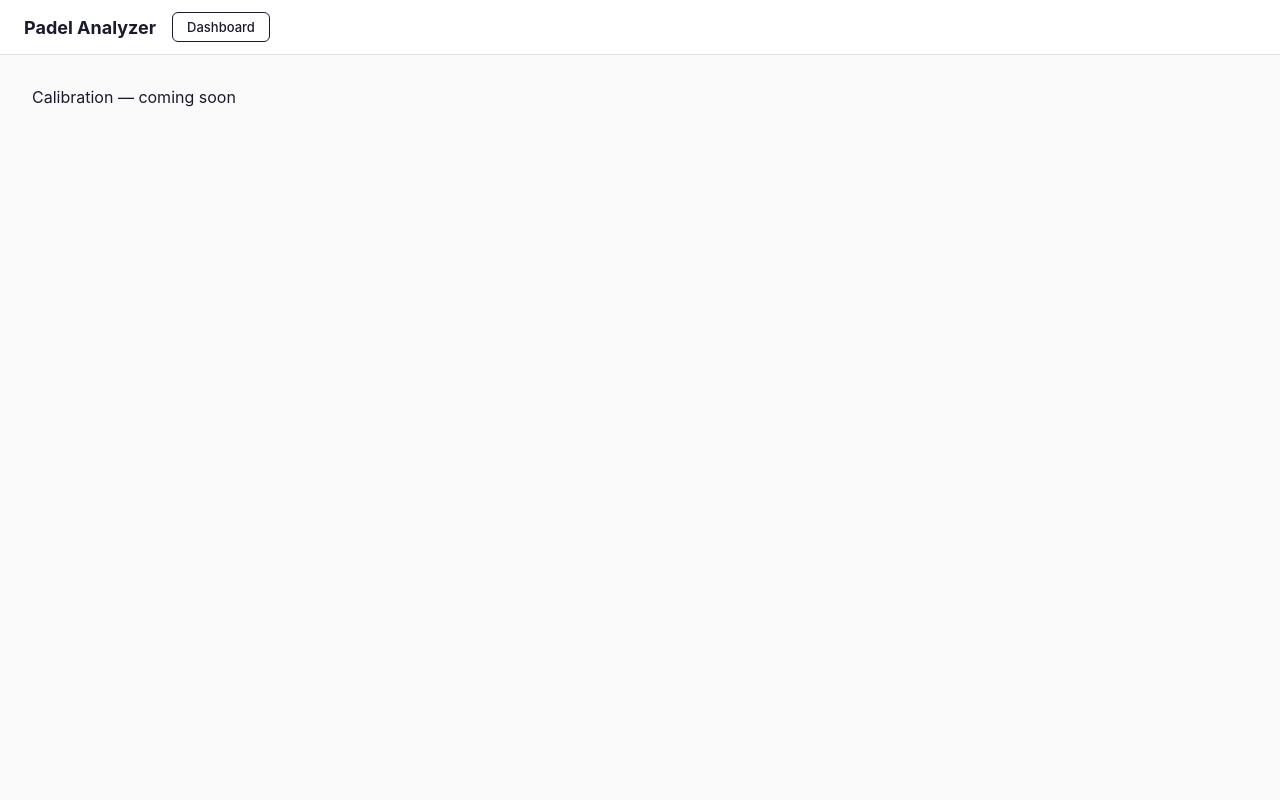
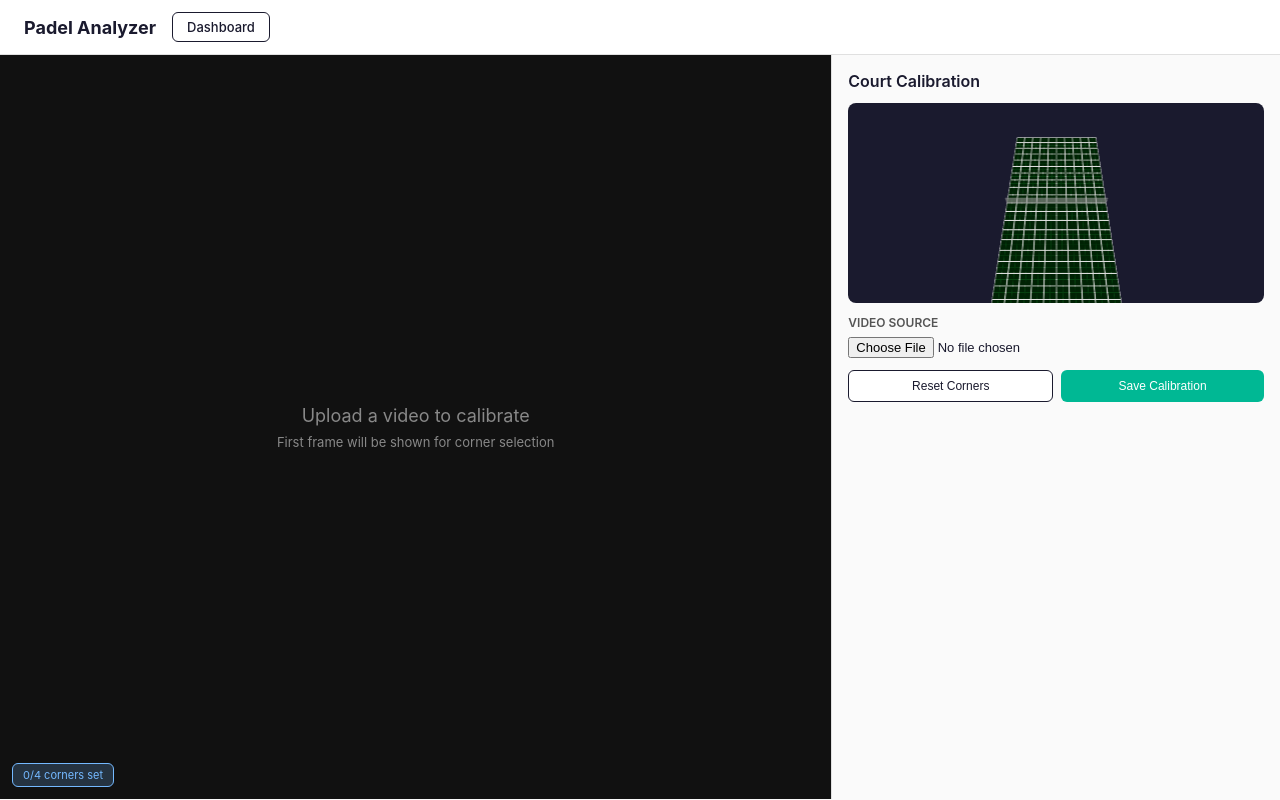
Before and after one commit to jpliem/padel_analyzer, a React (Create React App) app in the folder frontend/: page /match/1/calibrate in a window 1280 px wide. Built offline with nearby package versions, Linux system fonts and the light colour scheme.

Commit message:
feat: Calibration page with interactive corner clicking and 3D preview

```diff
--- /dev/null
+++ b/frontend/src/components/CalibrationCanvas.tsx
@@ -0,0 +1,105 @@
+import React, { useRef, useState, useEffect } from 'react';
+
+interface Props {
+  videoFile: File | null;
+  corners: number[][];
+  onCornerClick: (x: number, y: number) => void;
+  onReset: () => void;
+}
+
+const CalibrationCanvas: React.FC<Props> = ({ videoFile, corners, onCornerClick, onReset }) => {
+  const canvasRef = useRef<HTMLCanvasElement>(null);
+  const videoRef = useRef<HTMLVideoElement>(null);
+  const [videoDims, setVideoDims] = useState({ w: 1280, h: 720 });
+
+  useEffect(() => {
+    if (!videoFile || !videoRef.current) return;
+    const video = videoRef.current;
+    video.src = URL.createObjectURL(videoFile);
+    video.onloadedmetadata = () => {
+      setVideoDims({ w: video.videoWidth, h: video.videoHeight });
+      video.currentTime = 0.1;
+    };
+    video.onseeked = () => {
+      const canvas = canvasRef.current;
+      if (!canvas) return;
+      canvas.width = video.videoWidth;
+      canvas.height = video.videoHeight;
+      const ctx = canvas.getContext('2d');
+      if (ctx) ctx.drawImage(video, 0, 0);
+    };
+  }, [videoFile]);
+
+  useEffect(() => {
+    const canvas = canvasRef.current;
+    if (!canvas || !videoFile) return;
+    const ctx = canvas.getContext('2d');
+    if (!ctx) return;
+    if (videoRef.current) ctx.drawImage(videoRef.current, 0, 0);
+
+    if (corners.length > 0) {
+      ctx.strokeStyle = corners.length === 4 ? '#00b894' : '#74b9ff';
+      ctx.lineWidth = 2;
+      ctx.setLineDash(corners.length === 4 ? [] : [6, 4]);
+      ctx.beginPath();
+      corners.forEach((c, i) => {
+        if (i === 0) ctx.moveTo(c[0], c[1]);
+        else ctx.lineTo(c[0], c[1]);
+      });
+      if (corners.length === 4) ctx.closePath();
+      ctx.stroke();
+
+      corners.forEach((c, i) => {
+        ctx.beginPath();
+        ctx.arc(c[0], c[1], 8, 0, Math.PI * 2);
+        ctx.fillStyle = '#74b9ff';
+        ctx.fill();
+        ctx.strokeStyle = 'white';
+        ctx.lineWidth = 2;
+        ctx.stroke();
+        ctx.fillStyle = 'white';
+        ctx.font = 'bold 10px sans-serif';
+        ctx.textAlign = 'center';
+        ctx.textBaseline = 'middle';
+        ctx.fillText(String(i + 1), c[0], c[1]);
+      });
+    }
+  }, [corners, videoFile]);
+
+  const handleCanvasClick = (e: React.MouseEvent<HTMLCanvasElement>) => {
+    if (corners.length >= 4) return;
+    const canvas = canvasRef.current;
+    if (!canvas) return;
+    const rect = canvas.getBoundingClientRect();
+    const scaleX = videoDims.w / rect.width;
+    const scaleY = videoDims.h / rect.height;
+    const x = (e.clientX - rect.left) * scaleX;
+    const y = (e.clientY - rect.top) * scaleY;
+    onCornerClick(Math.round(x), Math.round(y));
+  };
+
+  return (
+    <div style={{ position: 'relative', background: '#111', display: 'flex', alignItems: 'center', justifyContent: 'center', height: '100%' }}>
+      <video ref={videoRef} style={{ display: 'none' }} muted />
+      {videoFile ? (
+        <canvas ref={canvasRef} onClick={handleCanvasClick}
+          style={{ maxWidth: '100%', maxHeight: '100%', cursor: corners.length < 4 ? 'crosshair' : 'default' }} />
+      ) : (
+        <div style={{ color: '#888', textAlign: 'center', padding: 40 }}>
+          <div style={{ fontSize: 18, marginBottom: 8 }}>Upload a video to calibrate</div>
+          <div style={{ fontSize: 13 }}>First frame will be shown for corner selection</div>
+        </div>
+      )}
+      {videoFile && (
+        <div style={{ position: 'absolute', top: 12, left: 12, padding: '6px 12px', background: 'rgba(0,0,0,0.7)', borderRadius: 6, color: 'white', fontSize: 12 }}>
+          Click 4 court corners: near-left → near-right → far-right → far-left
+        </div>
+      )}
+      <div style={{ position: 'absolute', bottom: 12, left: 12, padding: '4px 10px', background: 'rgba(116,185,255,0.2)', border: '1px solid #74b9ff', borderRadius: 6, color: '#74b9ff', fontSize: 11 }}>
+        {corners.length}/4 corners set
+      </div>
+    </div>
+  );
+};
+
+export default CalibrationCanvas;
--- a/frontend/src/pages/Calibration.tsx
+++ b/frontend/src/pages/Calibration.tsx
@@ -1,3 +1,68 @@
-import React from 'react';
-const Calibration: React.FC = () => <div style={{ padding: 32 }}>Calibration — coming soon</div>;
+import React, { useState } from 'react';
+import { useParams, useNavigate } from 'react-router-dom';
+import { calibrate } from '../api';
+import CalibrationCanvas from '../components/CalibrationCanvas';
+import CourtMiniMap from '../components/CourtMiniMap';
+
+const Calibration: React.FC = () => {
+  const { id } = useParams<{ id: string }>();
+  const navigate = useNavigate();
+  const [videoFile, setVideoFile] = useState<File | null>(null);
+  const [corners, setCorners] = useState<number[][]>([]);
+  const [saving, setSaving] = useState(false);
+  const [saved, setSaved] = useState(false);
+  const [error, setError] = useState<string | null>(null);
+
+  const handleCornerClick = (x: number, y: number) => {
+    if (corners.length < 4) setCorners([...corners, [x, y]]);
+  };
+
+  const handleSave = async () => {
+    if (!id || corners.length !== 4) return;
+    setSaving(true);
+    setError(null);
+    try {
+      await calibrate(id, corners);
+      setSaved(true);
+    } catch (err: any) {
+      setError(err.message);
+    } finally {
+      setSaving(false);
+    }
+  };
+
+  return (
+    <div style={{ display: 'flex', height: 'calc(100vh - 56px)' }}>
+      <div style={{ flex: 2 }}>
+        <CalibrationCanvas videoFile={videoFile} corners={corners} onCornerClick={handleCornerClick} onReset={() => setCorners([])} />
+      </div>
+      <div style={{ flex: 1, minWidth: 280, padding: 16, display: 'flex', flexDirection: 'column', gap: 12, background: '#fafafa', borderLeft: '1px solid #e0e0e0' }}>
+        <h2 style={{ fontSize: 16, fontWeight: 600 }}>Court Calibration</h2>
+        <CourtMiniMap height={200} />
+        <div>
+          <div className="label">Video Source</div>
+          <input type="file" accept="video/*" onChange={e => {
+            const file = e.target.files?.[0];
+            if (file) { setVideoFile(file); setCorners([]); setSaved(false); }
+          }} style={{ fontSize: 13 }} />
+        </div>
+        {error && <div style={{ padding: 8, background: '#fff3f3', border: '1px solid #e17055', borderRadius: 6, color: '#e17055', fontSize: 12 }}>{error}</div>}
+        <div style={{ display: 'flex', gap: 8 }}>
+          <button className="btn btn-outline" style={{ flex: 1, fontSize: 12 }} onClick={() => setCorners([])}>Reset Corners</button>
+          <button className="btn btn-success" style={{ flex: 1, fontSize: 12 }} onClick={handleSave} disabled={corners.length !== 4 || saving}>
+            {saving ? 'Saving...' : 'Save Calibration'}
+          </button>
+        </div>
+        {saved && (
+          <div style={{ display: 'flex', flexDirection: 'column', gap: 8, marginTop: 8, padding: 12, background: '#f0fff4', border: '1px solid #00b894', borderRadius: 8 }}>
+            <div style={{ fontSize: 13, color: '#00b894', fontWeight: 500 }}>Calibration saved!</div>
+            <button className="btn btn-primary" onClick={() => navigate(`/match/${id}/analyze`)}>Analyze Video →</button>
+            <button className="btn btn-outline" onClick={() => navigate(`/match/${id}/live`)}>Go Live →</button>
+          </div>
+        )}
+      </div>
+    </div>
+  );
+};
+
 export default Calibration;
```
